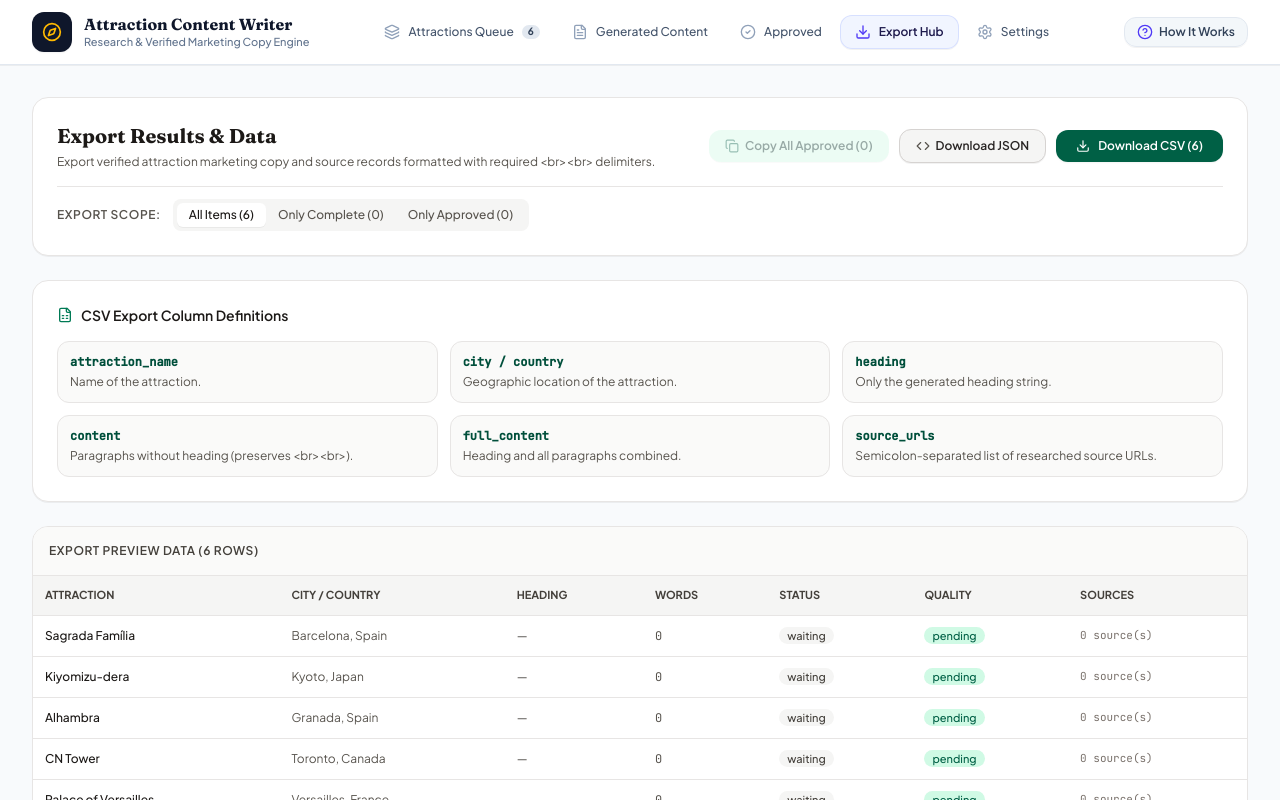
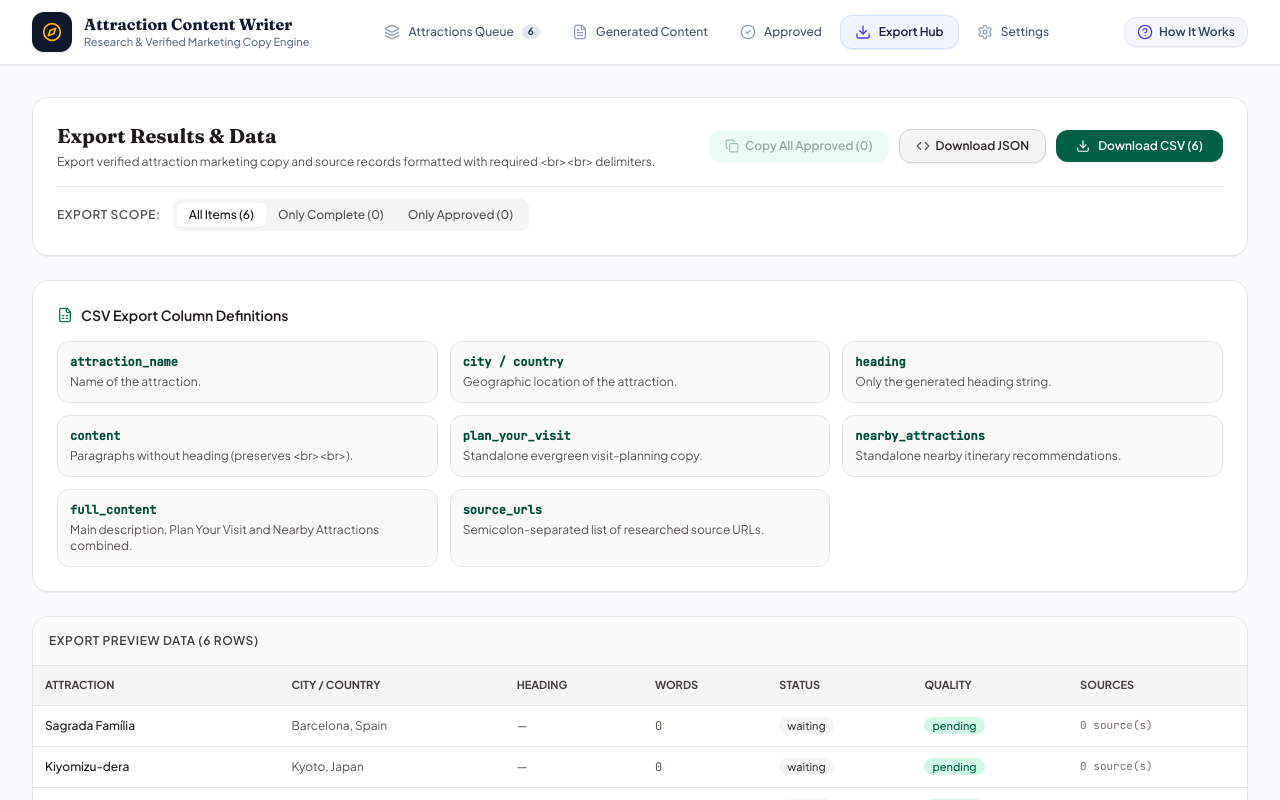
Before and after one commit to Ami55/attraction-content-writer, a React (Vite) app: page / in a window 1280 px wide. Both pictures are taken after a click on the button "Export Hub". Shown: the top 800 px of the page. Built offline with nearby package versions, Linux system fonts and the light colour scheme.

Commit message:
Add files via upload

```diff
--- a/src/App.tsx
+++ b/src/App.tsx
@@ -173,6 +173,8 @@ export default function App() {
         heading: response.heading,
         content: response.content,
         full_content: response.full_content,
+        plan_your_visit: response.plan_your_visit,
+        nearby_attractions: response.nearby_attractions,
         word_count: response.word_count,
         research: response.research,
         quality_status: response.quality_check?.passed ? 'passed' : 'warning',
--- a/src/components/ExportTab.tsx
+++ b/src/components/ExportTab.tsx
@@ -157,8 +157,16 @@ export const ExportTab: React.FC<ExportTabProps> = ({ items }) => {
             <p className="text-stone-600 mt-1">Paragraphs without heading (preserves &lt;br&gt;&lt;br&gt;).</p>
           </div>
           <div className="bg-stone-50 p-3 rounded-xl border border-stone-200">
+            <code className="font-mono font-bold text-emerald-900">plan_your_visit</code>
+            <p className="text-stone-600 mt-1">Standalone evergreen visit-planning copy.</p>
+          </div>
+          <div className="bg-stone-50 p-3 rounded-xl border border-stone-200">
+            <code className="font-mono font-bold text-emerald-900">nearby_attractions</code>
+            <p className="text-stone-600 mt-1">Standalone nearby itinerary recommendations.</p>
+          </div>
+          <div className="bg-stone-50 p-3 rounded-xl border border-stone-200">
             <code className="font-mono font-bold text-emerald-900">full_content</code>
-            <p className="text-stone-600 mt-1">Heading and all paragraphs combined.</p>
+            <p className="text-stone-600 mt-1">Main description, Plan Your Visit and Nearby Attractions combined.</p>
           </div>
           <div className="bg-stone-50 p-3 rounded-xl border border-stone-200">
             <code className="font-mono font-bold text-emerald-900">source_urls</code>
--- a/src/components/GeneratedContentTab.tsx
+++ b/src/components/GeneratedContentTab.tsx
@@ -397,6 +397,19 @@ export const GeneratedContentTab: React.FC<GeneratedContentTabProps> = ({
                         }}
                       />
 
+                      {(item.plan_your_visit || item.nearby_attractions) && (
+                        <div className="grid grid-cols-1 lg:grid-cols-2 gap-3 pt-4 border-t border-stone-200">
+                          <section className="rounded-xl border border-sky-200 bg-sky-50/50 p-4">
+                            <h5 className="text-sm font-semibold text-sky-950">Plan Your Visit</h5>
+                            <div className="mt-2 text-xs leading-relaxed text-stone-700" dangerouslySetInnerHTML={{ __html: item.plan_your_visit || 'Not generated.' }} />
+                          </section>
+                          <section className="rounded-xl border border-amber-200 bg-amber-50/50 p-4">
+                            <h5 className="text-sm font-semibold text-amber-950">Nearby Attractions</h5>
+                            <div className="mt-2 text-xs leading-relaxed text-stone-700" dangerouslySetInnerHTML={{ __html: item.nearby_attractions || 'Not generated.' }} />
+                          </section>
+                        </div>
+                      )}
+
                       {item.research?.information_guide && (
                         <div className="pt-4 border-t border-stone-200">
                           <button
@@ -424,6 +437,7 @@ export const GeneratedContentTab: React.FC<GeneratedContentTabProps> = ({
                                       ['People', item.research.core_entities.people?.join(', ')],
                                       ['Defining features', item.research.core_entities.defining_features?.join(', ')],
                                       ['Religious identity', item.research.core_entities.religious_identity],
+                                      ['Related civilizations, movements, events & landscape', item.research.core_entities.related_civilizations_movements_events_landscape?.join(', ')],
                                       ['Nearby landmarks', item.research.core_entities.nearby_landmarks?.join(', ')],
                                     ].filter(([, value]) => value).map(([label, value]) => (
                                       <div key={label} className="rounded-lg border border-stone-200 bg-white p-3">
@@ -444,6 +458,7 @@ export const GeneratedContentTab: React.FC<GeneratedContentTabProps> = ({
                                     ['Main features', item.research.information_guide.main_features],
                                     ['What to look for', item.research.information_guide.what_to_look_for],
                                     ['Stories & lesser-known details', item.research.information_guide.stories_and_lesser_known_details],
+                                    ['What the experience is like', item.research.information_guide.what_the_experience_is_like],
                                     ['Planning the visit', item.research.information_guide.planning_the_visit],
                                     ['Combining with nearby places', item.research.information_guide.combining_with_nearby_places],
                                     ['Value of a private guide', item.research.information_guide.value_of_a_private_guide],
--- a/src/services/apiClient.ts
+++ b/src/services/apiClient.ts
@@ -27,6 +27,8 @@ export interface ProcessAttractionResponse {
   heading: string;
   content: string;
   full_content: string;
+  plan_your_visit?: string;
+  nearby_attractions?: string;
   word_count: number;
   research: AttractionResearch;
   quality_check: QualityCheckResult;
--- a/src/types/attraction.ts
+++ b/src/types/attraction.ts
@@ -28,6 +28,7 @@ export interface AttractionResearch {
     people: string[];
     defining_features: string[];
     religious_identity: string;
+    related_civilizations_movements_events_landscape: string[];
     nearby_landmarks: string[];
   };
   information_guide?: {
@@ -36,6 +37,7 @@ export interface AttractionResearch {
     main_features: string;
     what_to_look_for: string;
     stories_and_lesser_known_details: string;
+    what_the_experience_is_like: string;
     planning_the_visit: string;
     combining_with_nearby_places: string;
     value_of_a_private_guide: string;
@@ -88,6 +90,8 @@ export interface AttractionItem {
   heading?: string;
   content?: string; // Paragraphs with <br><br>
   full_content?: string; // Heading + Paragraphs
+  plan_your_visit?: string;
+  nearby_attractions?: string;
   word_count?: number;
 
   // Research & Quality
--- a/src/utils/csvHelper.ts
+++ b/src/utils/csvHelper.ts
@@ -188,6 +188,8 @@ export function exportToCSV(items: AttractionItem[], filename = 'attraction_cont
     'country',
     'heading',
     'content',
+    'plan_your_visit',
+    'nearby_attractions',
     'full_content',
     'word_count',
     'status',
@@ -204,6 +206,8 @@ export function exportToCSV(items: AttractionItem[], filename = 'attraction_cont
       escapeCSVCell(item.country || ''),
       escapeCSVCell(item.heading || ''),
       escapeCSVCell(item.content || ''),
+      escapeCSVCell(item.plan_your_visit || ''),
+      escapeCSVCell(item.nearby_attractions || ''),
       escapeCSVCell(item.full_content || ''),
       item.word_count || 0,
       escapeCSVCell(item.status),
```
